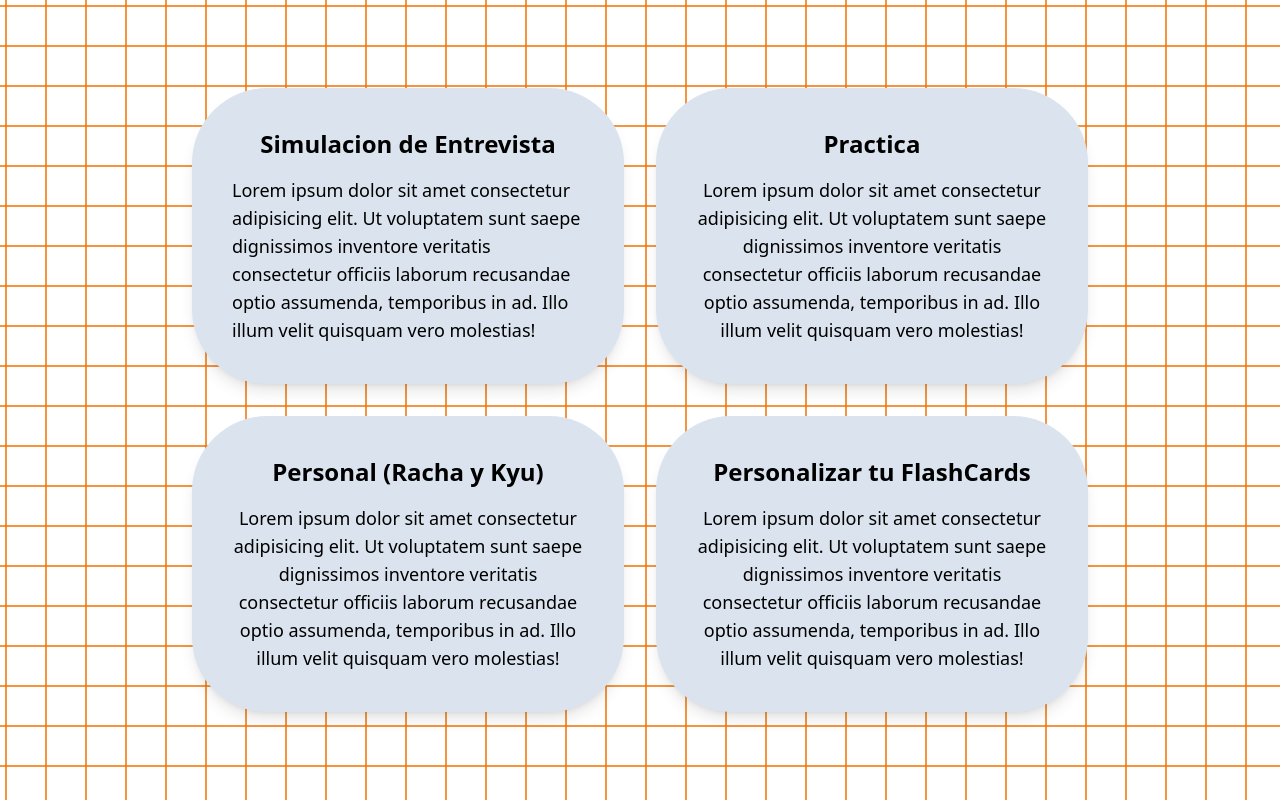
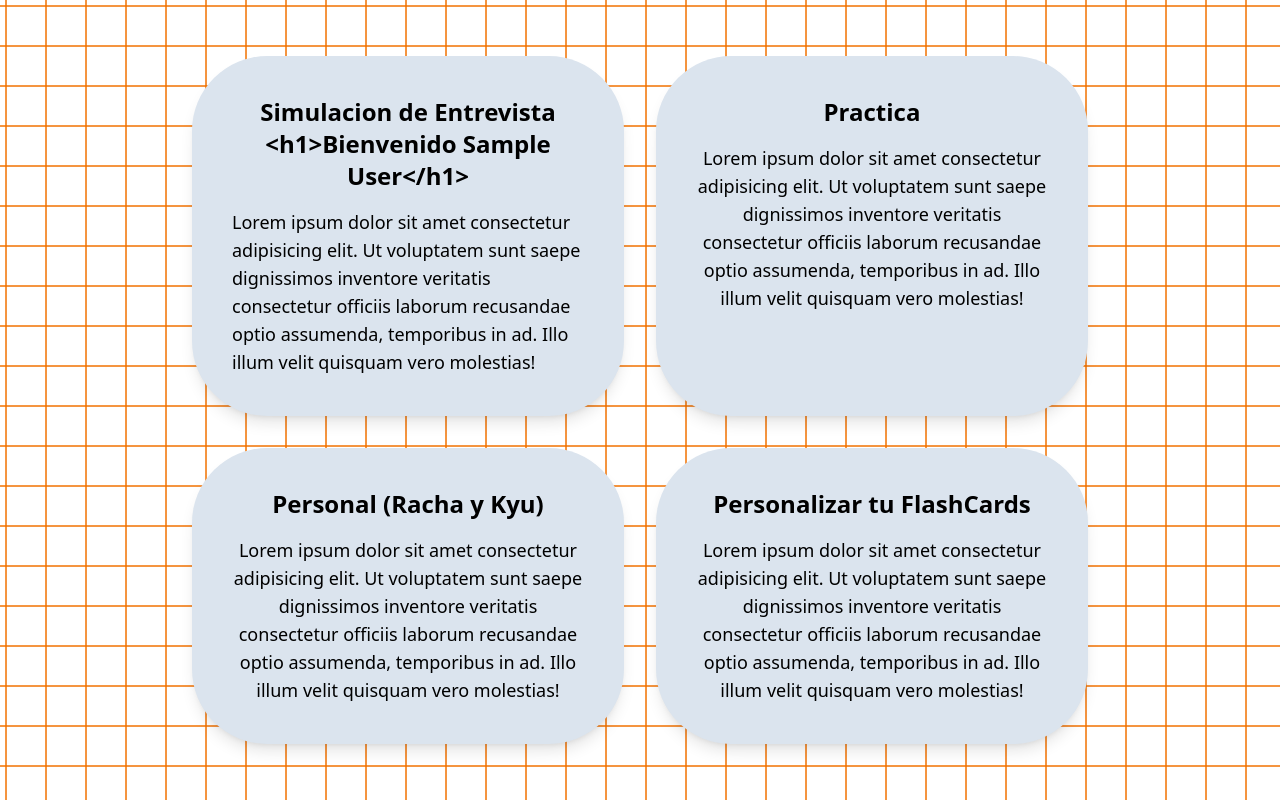
Before and after one commit to iZergiodev/Front-Flash4Devs, a React (Vite) app: page /auth/home in a window 1280 px wide. Built offline with nearby package versions, Linux system fonts and the light colour scheme; sample sign-in values are in the browser's storage.

Commit message:
jwt decode

```diff
--- a/src/auth/views/Home.jsx
+++ b/src/auth/views/Home.jsx
@@ -2,10 +2,17 @@ import Squares from "../../components/Squares";
 import { Navbar } from "../../components/Navbar";
 import AnimatedContent from "../../components/AnimatedContent";
 import { useUserStore } from "../../store/userStore";
+import { decodeToken } from "../../utils/decodeToken";
 
 export const Home = () => {
 
   const { isLogged } = useUserStore();
+
+
+    const token = localStorage.getItem('token')
+    const {sub, id, name, last_name} = decodeToken(token)
+    console.log(sub, id, name, last_name)
+
 
 
   return (
@@ -34,7 +41,7 @@ export const Home = () => {
           <div className="grid grid-cols-2 gap-8 w-full max-w-4xl">
             <div className="bg-card p-10 rounded-[75px] shadow-lg">
               <h2 className="text-2xl font-bold mb-4 text-center">
-                Simulacion de Entrevista
+                Simulacion de Entrevista {`<h1>Bienvenido ${name}</h1>`}
               </h2>
               <p className="text-lg">
                 Lorem ipsum dolor sit amet consectetur adipisicing elit. Ut
--- a/src/auth/views/Login.jsx
+++ b/src/auth/views/Login.jsx
@@ -47,7 +47,7 @@ export const Login = () => {
         method: "POST",
         body: JSON.stringify({
           email: formData.email,
-          password: formData.password,
+          password: formData.password
         }),
         headers: {
           "Content-Type": "application/json",
--- /dev/null
+++ b/src/utils/decodeToken.js
@@ -0,0 +1,8 @@
+export function decodeToken(token) {
+    const base64Url = token.split('.')[1];
+    const base64 = base64Url.replace(/-/g, '+').replace(/_/g, '/');
+    const jsonPayload = decodeURIComponent(window.atob(base64).split('').map(function(c) {
+        return '%' + ('00' + c.charCodeAt(0).toString(16)).slice(-2);
+    }).join(''));
+    return JSON.parse(jsonPayload);
+}
```
